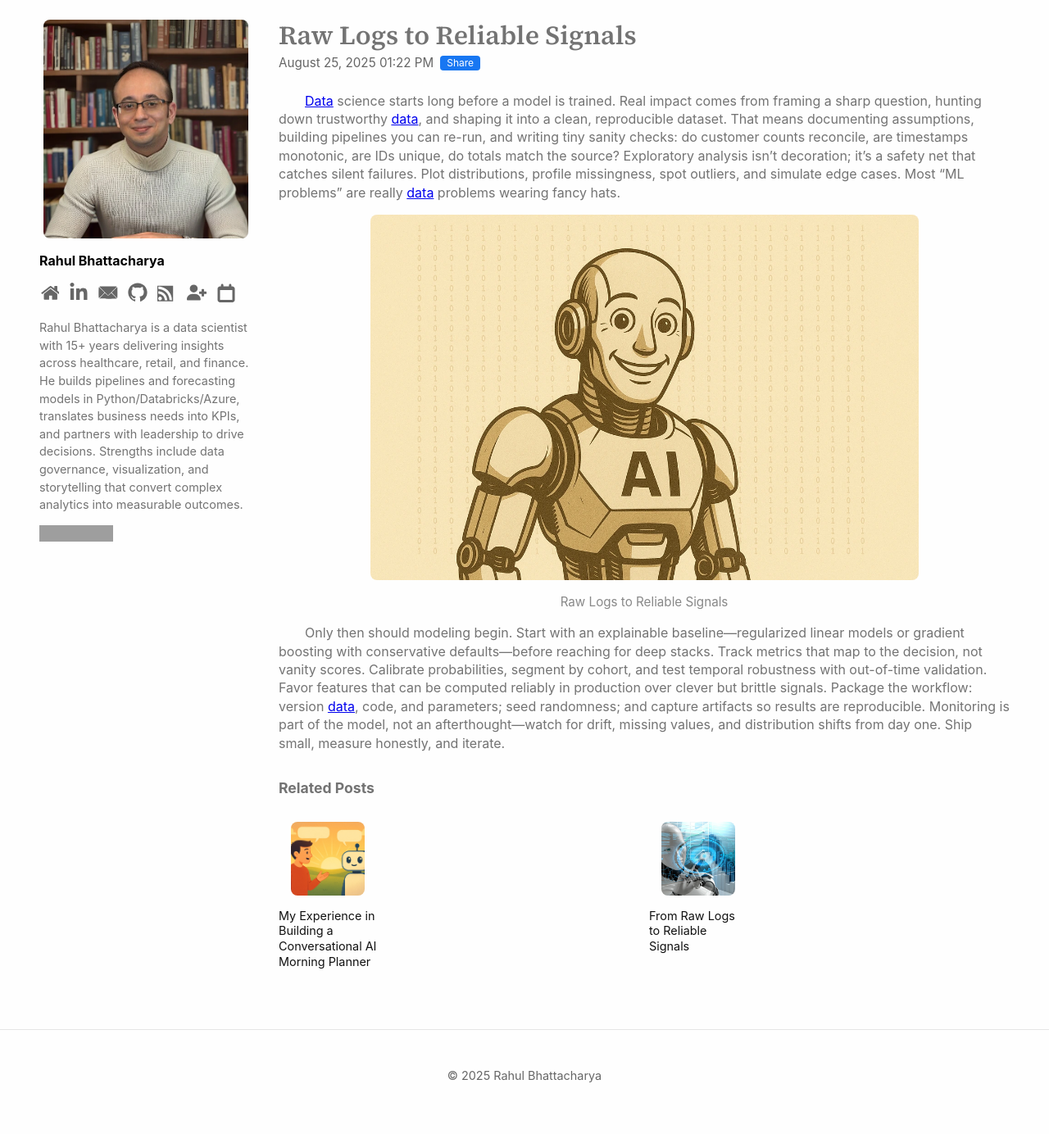
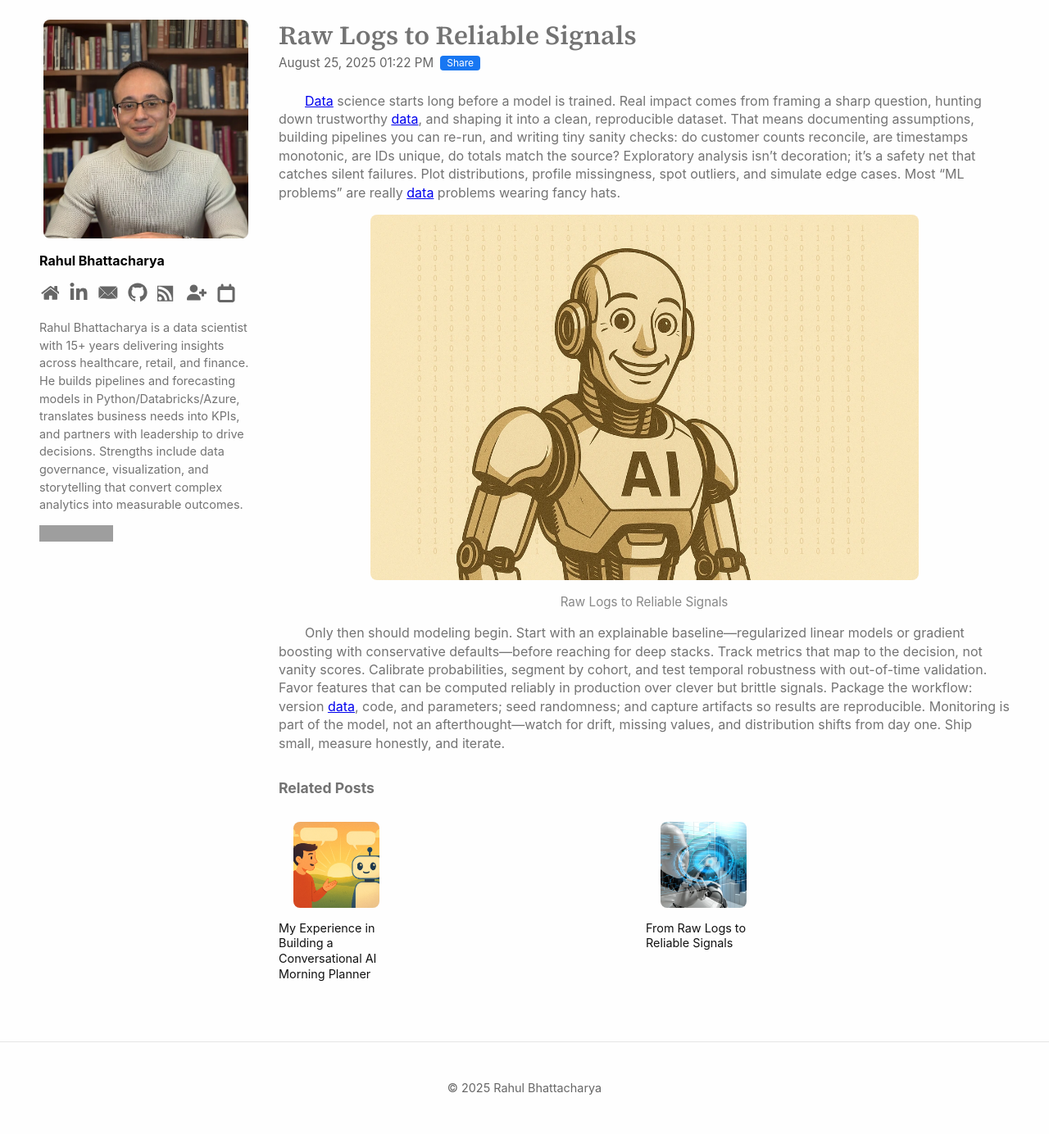
Before and after one commit to RahulBhattacharya1/RahulBhattacharya1.github.io, a Jekyll site: the page built from _posts/2025-08-25-post4.md, in a window 1280 px wide. Shown: the whole page at 82% size. Built offline with Jekyll 4.4.1, drawn with Linux system fonts in a browser that asks for light colours; comment, search, counter and statistics services are not loaded; grey boxes are pictures that could not be loaded.

Commit message:
Update main.scss

```diff
--- a/assets/css/main.scss
+++ b/assets/css/main.scss
@@ -540,10 +540,10 @@ pre {
 .related-grid {
   list-style: none; padding: 0; margin: 0;
   display: grid; grid-template-columns: repeat(auto-fit, minmax(120px, 1fr));
-  gap: 12px;
+  gap: 4px;
 }
 .related-card a { display: block; text-decoration: none;
-width: 120px; /* Thumbnail size */
+width: 140px; /* Thumbnail size */
 }
 .related-thumb {
   width: 100%; aspect-ratio: 1 / 1; object-fit: cover;
```
